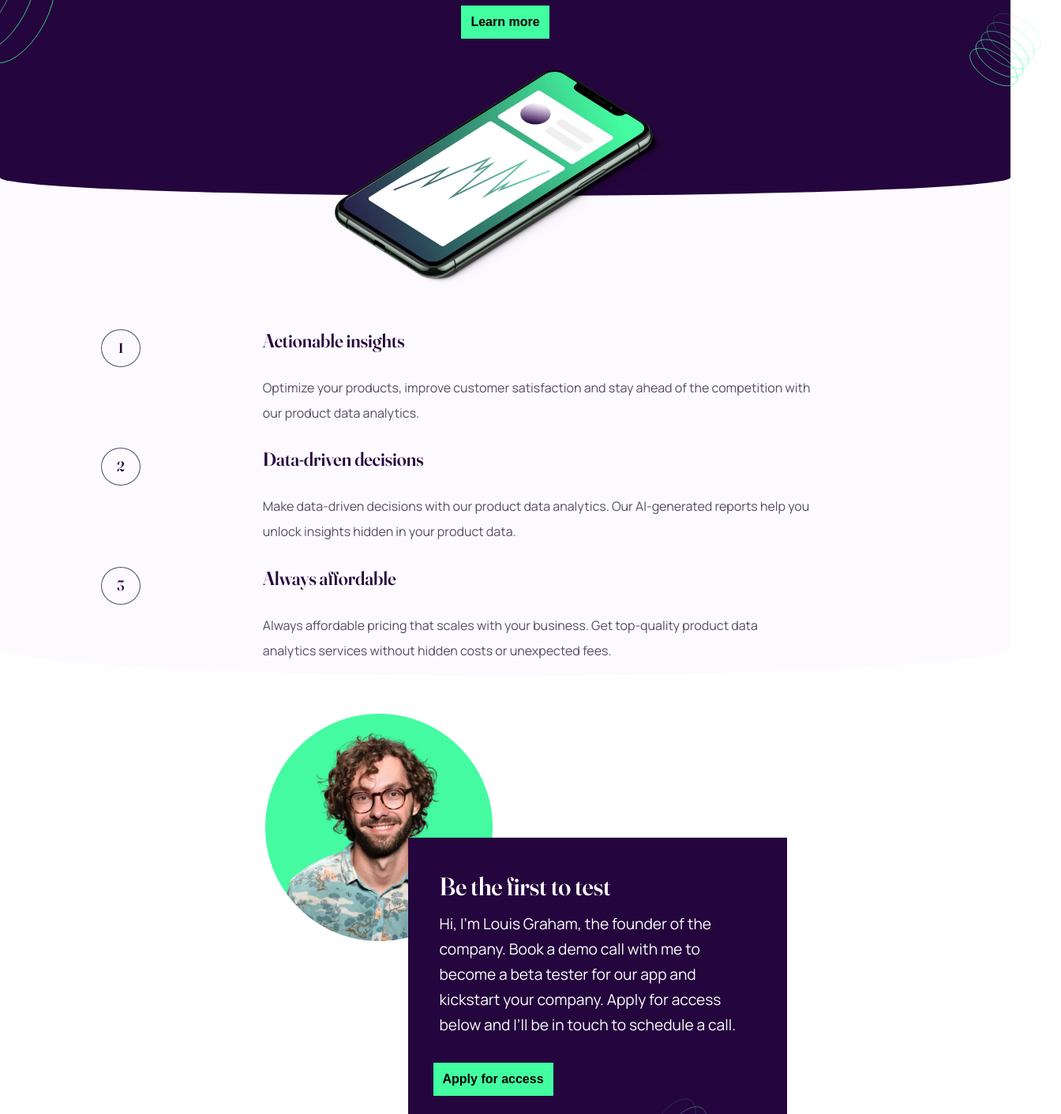
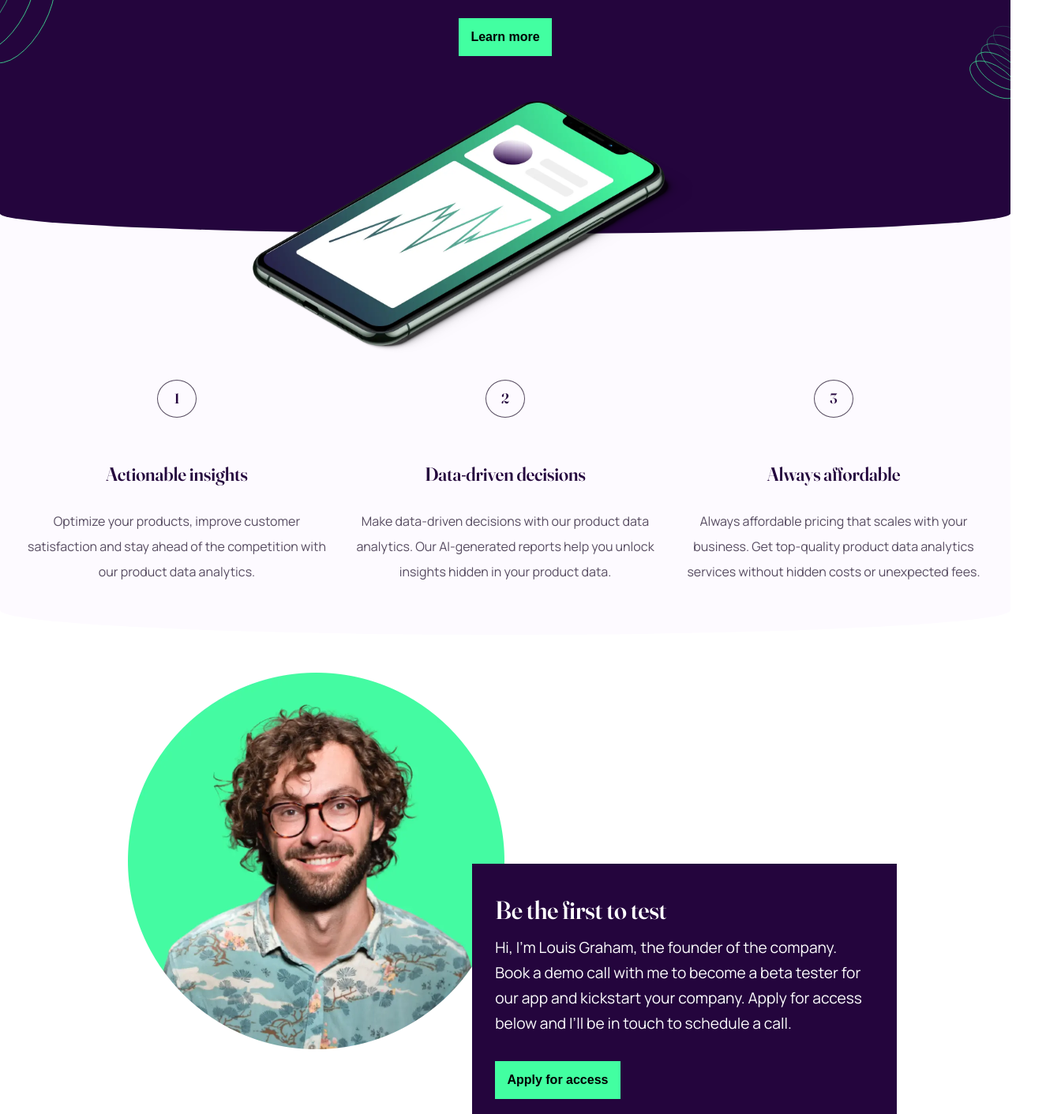
Before and after one commit to NavaMegalos/Workit-landing-page, a plain HTML site: page index.html in a window 1280 px wide. Shown: the part 216-1627 px from the top of the page at 79% size, 1344 px wide, since content can reach past the window. Drawn offline with Linux system fonts and the light colour scheme.

Commit message:
Tablet & Desktop Design Done, Challenge Done

```diff
--- a/css/style.css
+++ b/css/style.css
@@ -39,6 +39,7 @@
 body {
   font-family: "Manrope", sans-serif;
   text-align: center;
+  overflow-x: hidden;
 }
 
 h1,
@@ -75,12 +76,21 @@ div > span {
   font-weight: var(--fw-semi-bold);
 }
 
-button {
+.btn {
   background: var(--primary-clr-green);
   border: 0;
   padding: .75rem;
   font-size: 1rem;
   font-weight: var(--fw-semi-bold);
+}
+
+.btn:hover {
+  background: transparent;
+  border: 1px solid var(--primary-clr-green);
+  cursor: pointer;
+  color: var(--primary-clr-green);
+  transform: 1s ;
+  transition: 1s;
 }
 
 p {
@@ -97,18 +107,18 @@ p {
   height: 25rem;
   padding: 2rem;
   position: relative;
+  max-width: 100%;
+  overflow: hidden;
 }
 
 .app__header-img {
-  display: flex;
-  justify-content: center;
-  align-items: center;
+  position: absolute;
+  margin: -5rem -12rem;
 }
 
 .app__header-img img{
   width: 22rem;
   height: 12rem;
-  margin: 2.5rem 0;
 }
 
 .app__header > h1 {
@@ -195,6 +205,10 @@ footer i {
     font-size: 3.75rem;
   }
 
+  .app__header-img {
+    margin: -8rem -12rem;
+  }
+
   .app__header-img img{
     width: 24rem;
     height: 14rem;
@@ -202,9 +216,11 @@ footer i {
   }
 
   .insights > *  {
+    align-items: center;
     display: flex;
     text-align: start;
     margin-inline: auto;
+    margin-bottom: 2rem;
     width: 80vw;
   }
 
@@ -212,10 +228,13 @@ footer i {
     margin-top: 15rem;
   }
 
+  .insights div p {
+    width: auto;
+  }
+
 
   .insights div > :first-child {
-    flex: .25;
-    justify-content: end;
+    flex: .15;
   }
 
   .insights h2, .insights p {
@@ -229,6 +248,7 @@ footer i {
 }
 
 @media (min-width: 745px) {
+
 
   .app__header .spring-left, .app__header .spring-right, .app__main .spring-down {
     display: initial;
@@ -264,6 +284,10 @@ footer i {
     top: 20rem;
   }
 
+  .app__header-img {
+    margin: -12rem -12rem;
+  }
+
   .app__header-img img{
     width: 27rem;
     height: 17rem;
@@ -271,7 +295,7 @@ footer i {
   }
 
   .app__main .introduce {
-    width: 51.563rem;
+    width: 45rem;
   }
 
   .app__main .introduce > picture {
@@ -279,11 +303,11 @@ footer i {
   }
 
   .app__main .introduce > div {
-    margin-right: 3.5rem;
+    margin-right: 2rem;
     margin-top: -8.5rem;
     text-align: start;
-    padding: 2rem;
-    width: 26rem;
+    padding: 1.8rem;
+    width: 25rem;
   }
 
   .introduce  p, .introduce h3 {
@@ -293,3 +317,109 @@ footer i {
     width: 25rem;
   }
 }
+
+@media (min-width: 1024px) {
+
+  .app__header {
+    height: 28rem;
+  }
+
+  .app__header h1 {
+    font-size: 5rem;
+    line-height: 5rem;
+  }
+
+  .app__header-img {
+    margin: -13rem -20rem;
+  }
+
+  .app__header-img img{
+    width: 35rem;
+    height: 20rem;
+    margin: 2.5rem 0;
+  }
+
+  .btn {
+    background: var(--primary-clr-green);
+    border: 0;
+    padding: .95rem;
+    font-size: 1rem;
+    font-weight: var(--fw-semi-bold);
+  }
+
+  .insights {
+    display: flex;
+  }
+
+
+  .insights > div, .insights > :first-child {
+    flex-direction: column;
+    margin-top: 15rem;
+    padding: 1rem;
+  }
+
+  .insights > div h2, .insights > div p  {
+    text-align: center;
+  }
+
+  .app__main .introduce {
+    width: 60rem;
+  }
+
+  .app__main .introduce > picture {
+    margin-right: 30rem;
+  }
+
+
+  .app__main .introduce img {
+    width: 29.813rem;
+  }
+
+  .app__main .introduce > div {
+    margin-right: -1rem;
+    margin-top: -15rem;
+    text-align: start;
+    padding: 1.8rem;
+    width: 30rem;
+  }
+
+  .introduce  p, .introduce h3 {
+    text-align: start;
+    margin: 0;
+    margin-inline: auto;
+    width: 25rem;
+  }
+
+  .introduce p, .introduce h3 {
+    text-align: start;
+    width: auto;
+  }
+}
+
+@media (min-width: 1350px) {
+
+  .app__header-redirect:hover {
+    color: var(--primary-clr-green);
+    background: transparent;
+    transform: 1s ;
+    transition: 1s;
+    cursor: pointer;
+  }
+
+  .btn {
+    background: var(--primary-clr-green);
+    border: 0;
+    padding: 1rem;
+    font-size: 1rem;
+    font-weight: var(--fw-semi-bold);
+  }
+
+  .app__main .introduce > div {
+    margin-right: -1rem;
+    margin-top: -15rem;
+    text-align: start;
+    padding: 1.8rem;
+    width: 35rem;
+  }
+
+}
--- a/index.html
+++ b/index.html
@@ -28,13 +28,13 @@
     <picture class="spring-right">
       <img src="./assets/images/bg-pattern-2.svg" alt="" srcset="">
     </picture>
-    <picture class="app__header-img">
-      <img src="./assets/images/image-hero.webp"
-        alt=""
-        srcset="./assets/images/image-hero.webp"
-      />
-    </picture>
   </header>
+  <picture class="app__header-img">
+    <img src="./assets/images/image-hero.webp"
+      alt=""
+      srcset="./assets/images/image-hero.webp"
+    />
+  </picture>
   <main class="app__main">
     <section class="insights">
       <div>
```
